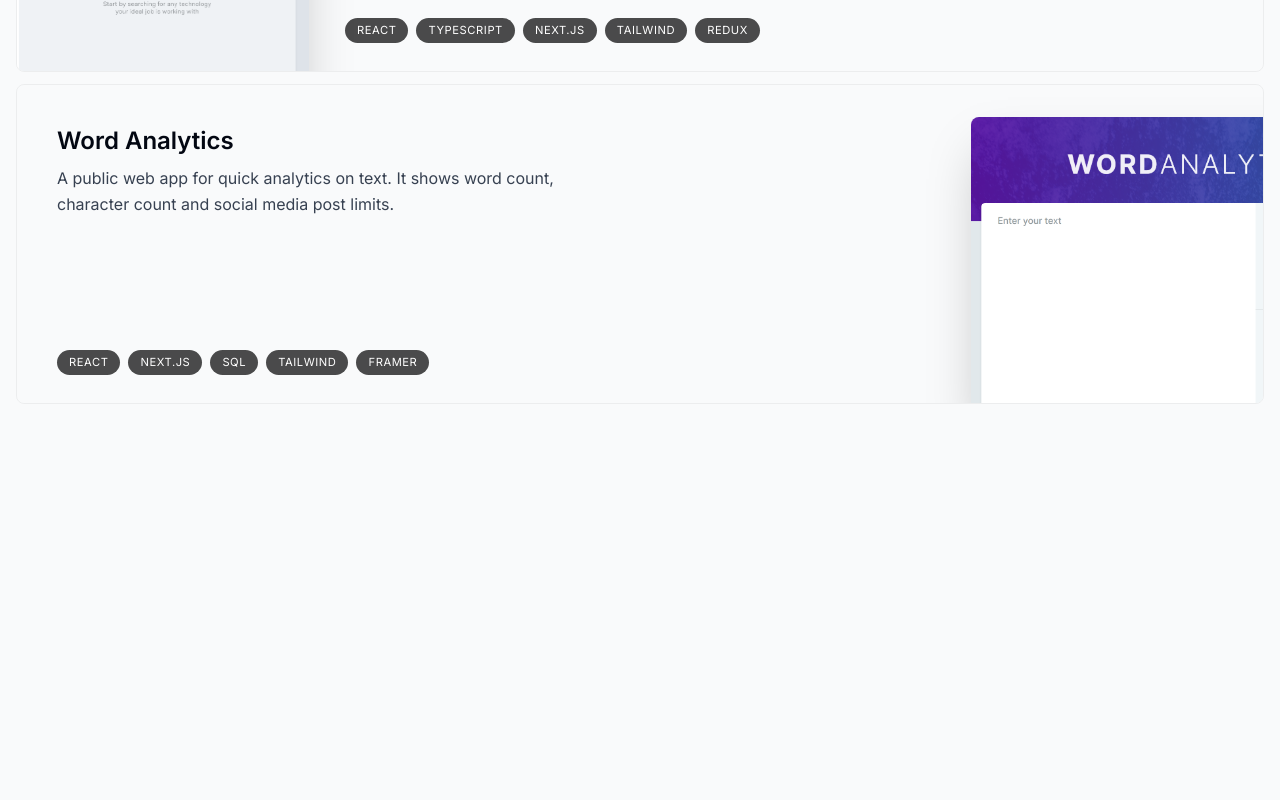
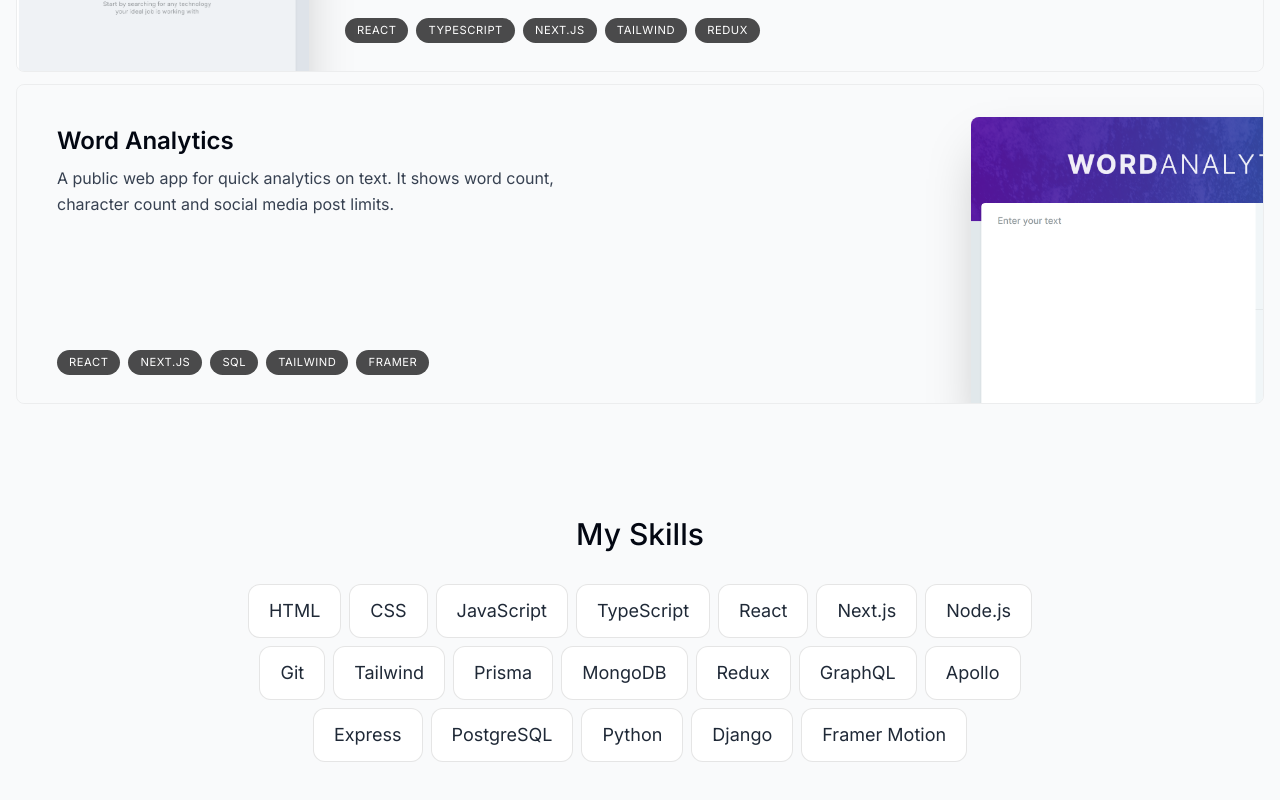
Before and after one commit to EduCintraBR/portfolio, a Next.js app: page / in a window 1280 px wide. Shown: the part 1984-2784 px from the top of the page. Built offline with nearby package versions, Linux system fonts and the light colour scheme.

Commit message:
Adding new section skills

```diff
--- a/app/page.tsx
+++ b/app/page.tsx
@@ -2,6 +2,7 @@ import SectionDivider from "@/components/section-divider";
 import Intro from "../components/intro";
 import About from "@/components/about";
 import Projects from "@/components/projects";
+import Skills from "@/components/skills";
 
 export default function Home() {
   return (
@@ -10,6 +11,7 @@ export default function Home() {
       <SectionDivider />
       <About />
       <Projects />
+      <Skills />
     </main>
   )
 }
--- a/components/projects.tsx
+++ b/components/projects.tsx
@@ -10,7 +10,7 @@ export default function Projects() {
   const { ref } = useSectionInView("Projects", 0.5)
 
   return (
-    <section ref={ref} id='projects' className='scroll-mt-28'>
+    <section ref={ref} id='projects' className='scroll-mt-28 mb-28'>
         <SectionHeading>My projects</SectionHeading>
         <div>
             {
--- /dev/null
+++ b/components/skills.tsx
@@ -0,0 +1,21 @@
+"use client";
+
+import React from 'react'
+import SectionHeading from './section-heading'
+import { skillsData } from '@/lib/data'
+import { useSectionInView } from '@/lib/hooks'
+
+export default function Skills() {
+  const { ref } = useSectionInView("Skills")
+
+  return (
+    <section ref={ref} className='mb-28 max-w-[53rem] scroll-mt-28 text-center sm:mb-40'>
+        <SectionHeading>My Skills</SectionHeading>
+        <ul className='flex flex-wrap justify-center gap-2 text-lg text-gray-800'>
+        { skillsData.map((skill, index) => (
+            <li className='bg-white border border-black/[0.1] rounded-xl px-5 py-3' key={index}>{skill}</li>
+        ))}
+        </ul>
+    </section>
+  )
+}
```
